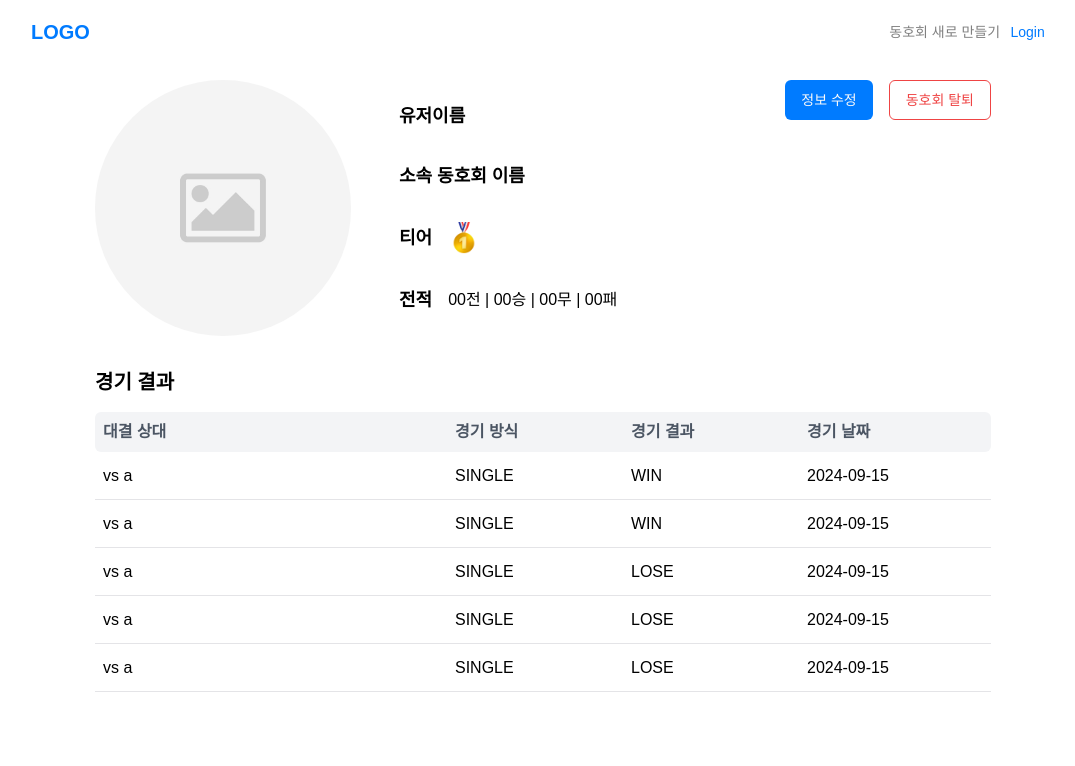
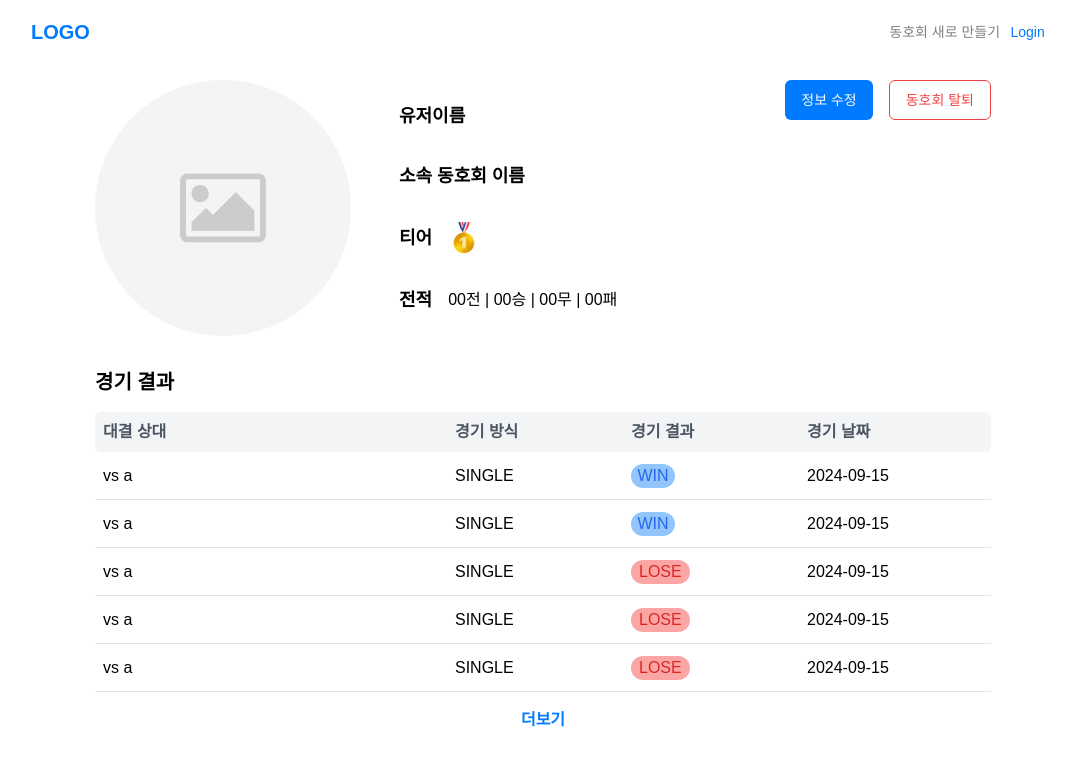
Before and after one commit to Kernel360/F2_PLAY_BADMINTON_FE, a Next.js app: page /my in a window 1280 px wide. Shown: the top 766 px of the page, without its empty margins (97-1172 px from the left). Built offline with nearby package versions, Linux system fonts and the light colour scheme.

Commit message:
design: 마이페이지 경기 결과 테이블 UI 추가

```diff
--- a/app/(header)/my/MyOneGameResult.tsx
+++ b/app/(header)/my/MyOneGameResult.tsx
@@ -9,11 +9,28 @@ interface Match {
 }
 
 function MyOneGameResult({ match }: { match: Match }) {
+  const MatchResult = () => {
+    if (match.result === "WIN") {
+      return (
+        <div className="flex w-1/4 rounded-full bg-blue-300 text-blue-600 px-1 justify-center">
+          {match.result}
+        </div>
+      );
+    }
+    return (
+      <div className="flex w-1/3 rounded-full bg-red-300 text-red-600 justify-center">
+        {match.result}
+      </div>
+    );
+  };
+
   return (
     <div className="flex items-center p-2 h-12 text-black border-b-[1px]">
       <p className="flex-[2]">vs {match.opponentName}</p>
       <p className="flex-[1]">{match.matchType}</p>
-      <p className="flex-[1]">{match.result}</p>
+      <div className="flex-[1]">
+        <MatchResult />
+      </div>
       <p className="flex-[1]">{match.matchDate}</p>
     </div>
   );
--- a/app/(header)/my/page.tsx
+++ b/app/(header)/my/page.tsx
@@ -52,6 +52,34 @@ const matches = [
   },
   {
     id: 7,
+    opponentName: "a",
+    result: "WIN",
+    matchType: "SINGLE",
+    matchDate: "2024-09-15",
+  },
+  {
+    id: 8,
+    opponentName: "a",
+    result: "WIN",
+    matchType: "SINGLE",
+    matchDate: "2024-09-15",
+  },
+  {
+    id: 9,
+    opponentName: "a",
+    result: "WIN",
+    matchType: "SINGLE",
+    matchDate: "2024-09-15",
+  },
+  {
+    id: 10,
+    opponentName: "a",
+    result: "WIN",
+    matchType: "SINGLE",
+    matchDate: "2024-09-15",
+  },
+  {
+    id: 11,
     opponentName: "a",
     result: "WIN",
     matchType: "SINGLE",
@@ -176,7 +204,7 @@ function My() {
           </Button>
         </div>
       </div>
-      <div className="w-full mt-8">
+      <div className="flex flex-col w-full mt-8">
         <p className="text-black font-bold text-xl">경기 결과</p>
         <div className="flex flex-col mt-4">
           <div className="flex font-bold text-gray-600 bg-gray-100 p-2 rounded-md">
@@ -191,6 +219,17 @@ function My() {
             ))}
           </div>
         </div>
+        <div className="flex flex-col mt-2">
+          {visibleCount < matches.length && (
+            <button
+              type="button"
+              onClick={handleShowMore}
+              className="p-2 align-center font-bold"
+            >
+              더보기
+            </button>
+          )}
+        </div>
       </div>
     </div>
   );
```
